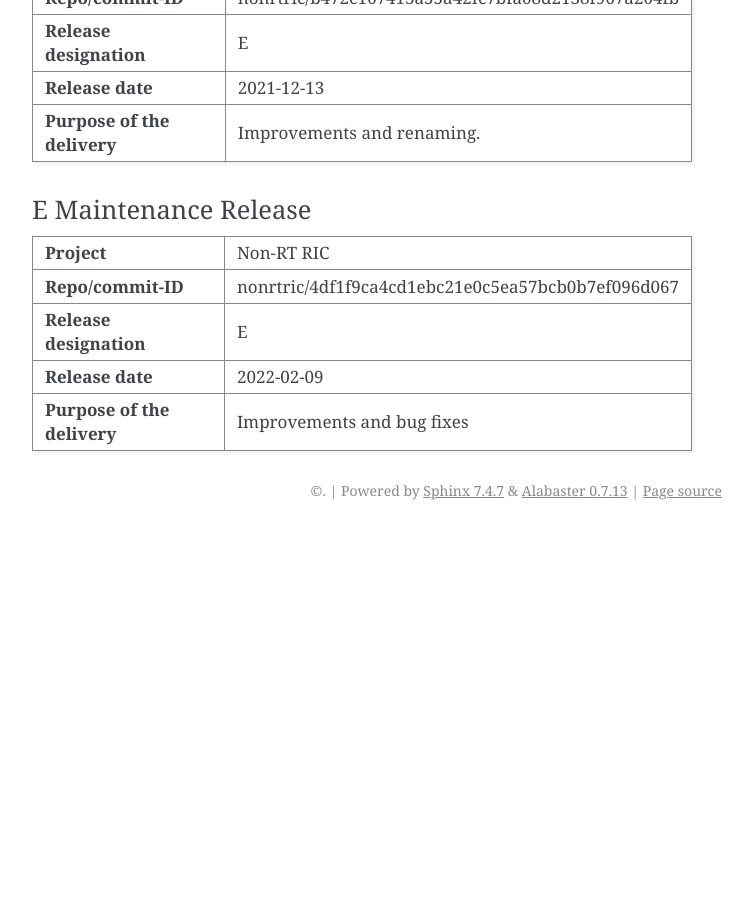
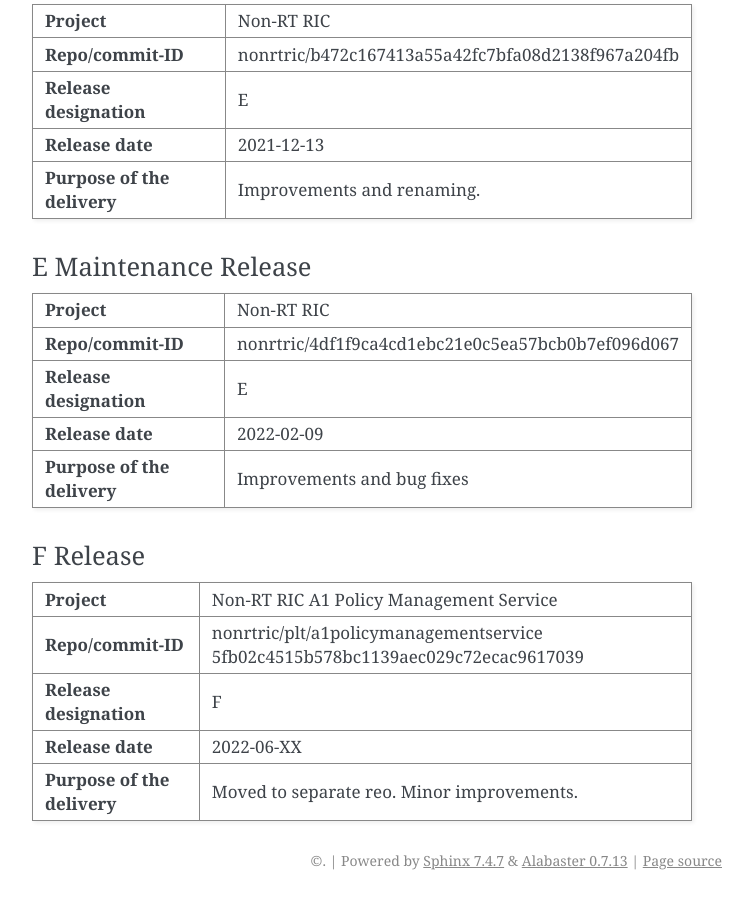
Before and after one commit to o-ran-sc/nonrtric-plt-a1policymanagementservice, a Sphinx documentation site: the page built from docs/release-notes.rst, in a window 1280 px wide and 900 px high, scrolled down 2410 px. Shown: the whole window, without its empty margins (388-1141 px from the left). Built offline with Sphinx 7.4.7, drawn with Linux system fonts in a browser that asks for light colours; before the commit the page ends 2940 px from its top, so only the background shows below that; some of the changed text lies outside the part shown.

Commit message:
Update Release Notes
Issue-ID: NONRTRIC-762
Signed-off-by: elinuxhenrik <henrik.b.andersson@est.tech>
Change-Id: I31248fd1ed9de48e90e7b74c0734bb2940241a56

```diff
--- a/docs/release-notes.rst
+++ b/docs/release-notes.rst
@@ -46,6 +46,9 @@
 |            |          |                  | Release            |
 |            |          |                  | Non root user in   |
 |            |          |                  | Docker             |
++------------+----------+------------------+--------------------+
+| 2022-06-XX | 2.4.0    | Henrik Andersson | F Release          |
+|            |          |                  |                    |
 +------------+----------+------------------+--------------------+
 
 Release Data
@@ -182,3 +185,23 @@
 | **Purpose of the delivery** | Improvements and bug fixes                        |
 |                             |                                                   |
 +-----------------------------+---------------------------------------------------+
+
+F Release
+---------
++-----------------------------+---------------------------------------------------+
+| **Project**                 | Non-RT RIC A1 Policy Management Service           |
+|                             |                                                   |
++-----------------------------+---------------------------------------------------+
+| **Repo/commit-ID**          | nonrtric/plt/a1policymanagementservice            |
+|                             | 5fb02c4515b578bc1139aec029c72ecac9617039          |
+|                             |                                                   |
++-----------------------------+---------------------------------------------------+
+| **Release designation**     | F                                                 |
+|                             |                                                   |
++-----------------------------+---------------------------------------------------+
+| **Release date**            | 2022-06-XX                                        |
+|                             |                                                   |
++-----------------------------+---------------------------------------------------+
+| **Purpose of the delivery** | Moved to separate reo. Minor improvements.        |
+|                             |                                                   |
++-----------------------------+---------------------------------------------------+
```
